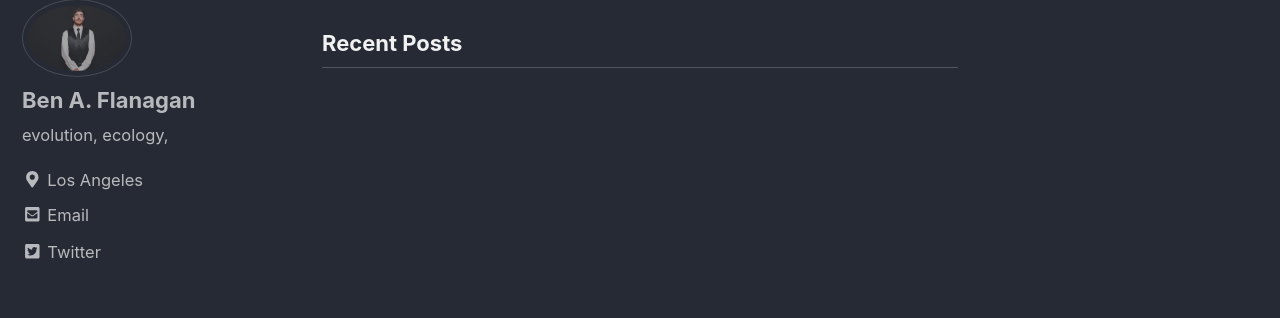
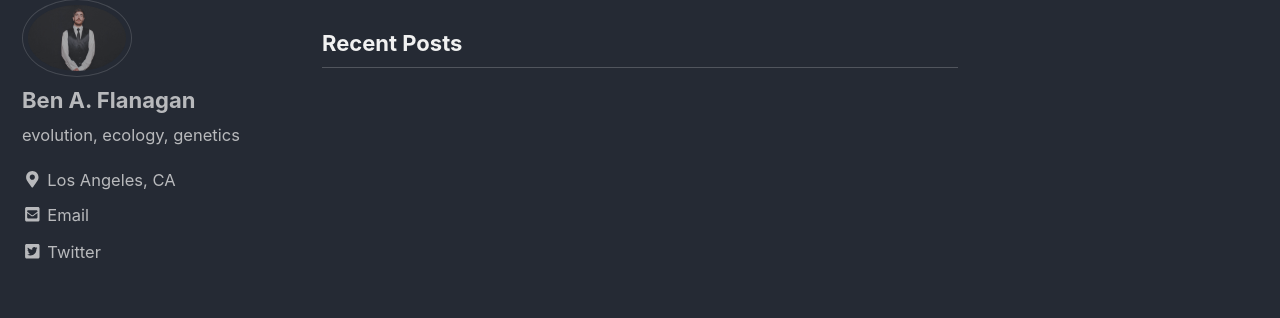
Before and after one commit to flanaganbena/flanaganbena.github.io, a Jekyll site: the page built from index.html, in a window 1280 px wide. Shown: the part 145-463 px from the top of the page. Built offline with Jekyll 4.4.1, drawn with Linux system fonts in a browser that asks for light colours; nearby versions of some CDN libraries; the list of posts is cut into pages by our own code.

Commit message:
Update _config.yml

```diff
--- a/_config.yml
+++ b/_config.yml
@@ -99,8 +99,8 @@ analytics:
 author:
   name             : "Ben A. Flanagan"
   avatar           : "/assets/images/bohnwedding.jpg"
-  bio              : "evolution, ecology, "
-  location         : "Los Angeles"
+  bio              : "evolution, ecology, genetics"
+  location         : "Los Angeles, CA"
   email            : "bflanaga@usc.edu"
   uri              :
   home             : # null (default), "absolute or relative url to link to author home"
@@ -122,7 +122,7 @@ author:
   stackoverflow    : # "123456/username" (the last part of your profile url, e.g. https://stackoverflow.com/users/123456/username)
   steam            : # "steamId" (the last part of your profile url, e.g. https://steamcommunity.com/id/steamId/)
   tumblr           :
-  twitter          : https://twitter.com/ben_flanny
+  twitter          : ben_flanny
   vine             :
   weibo            :
   xing             :
```
